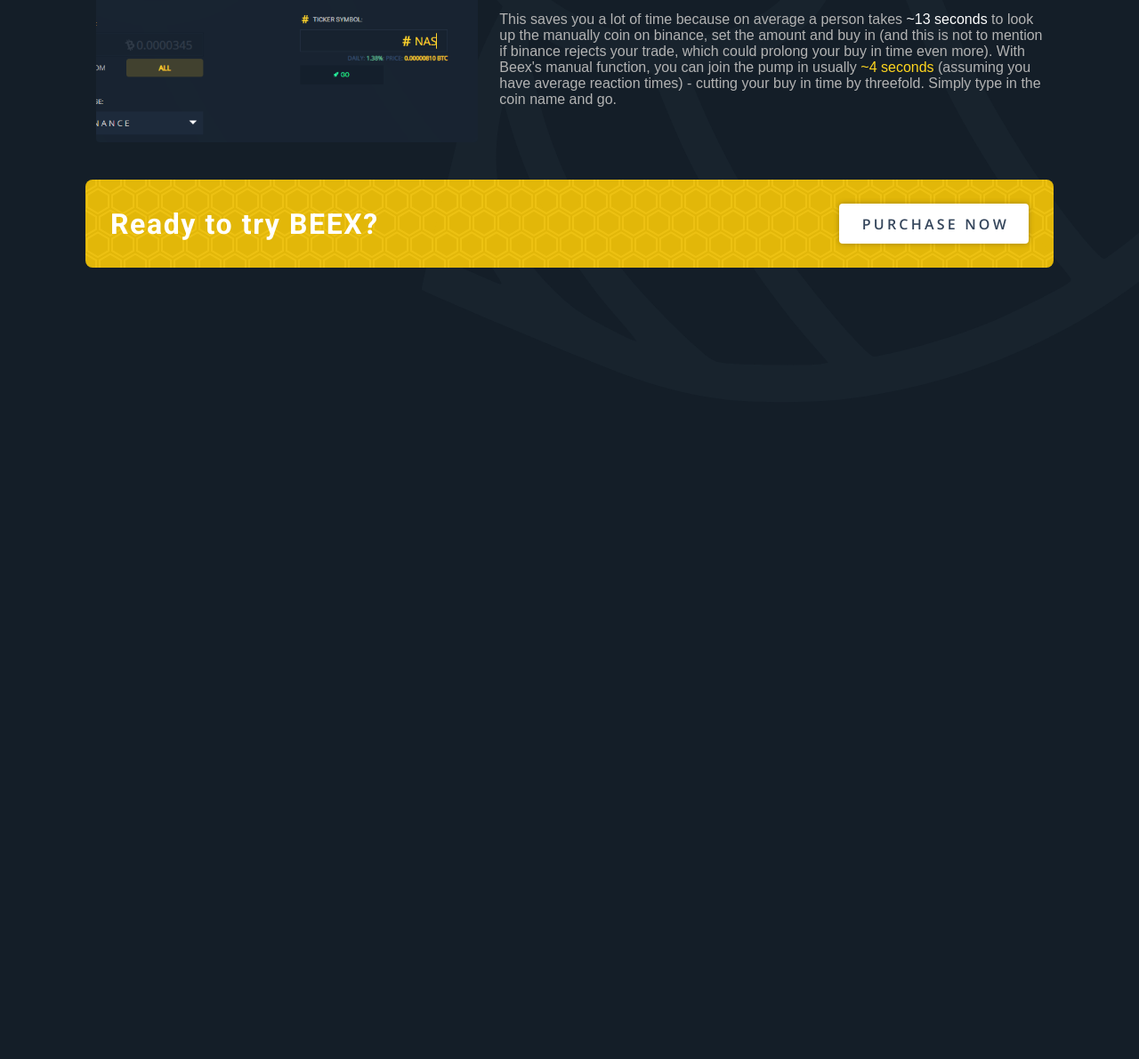
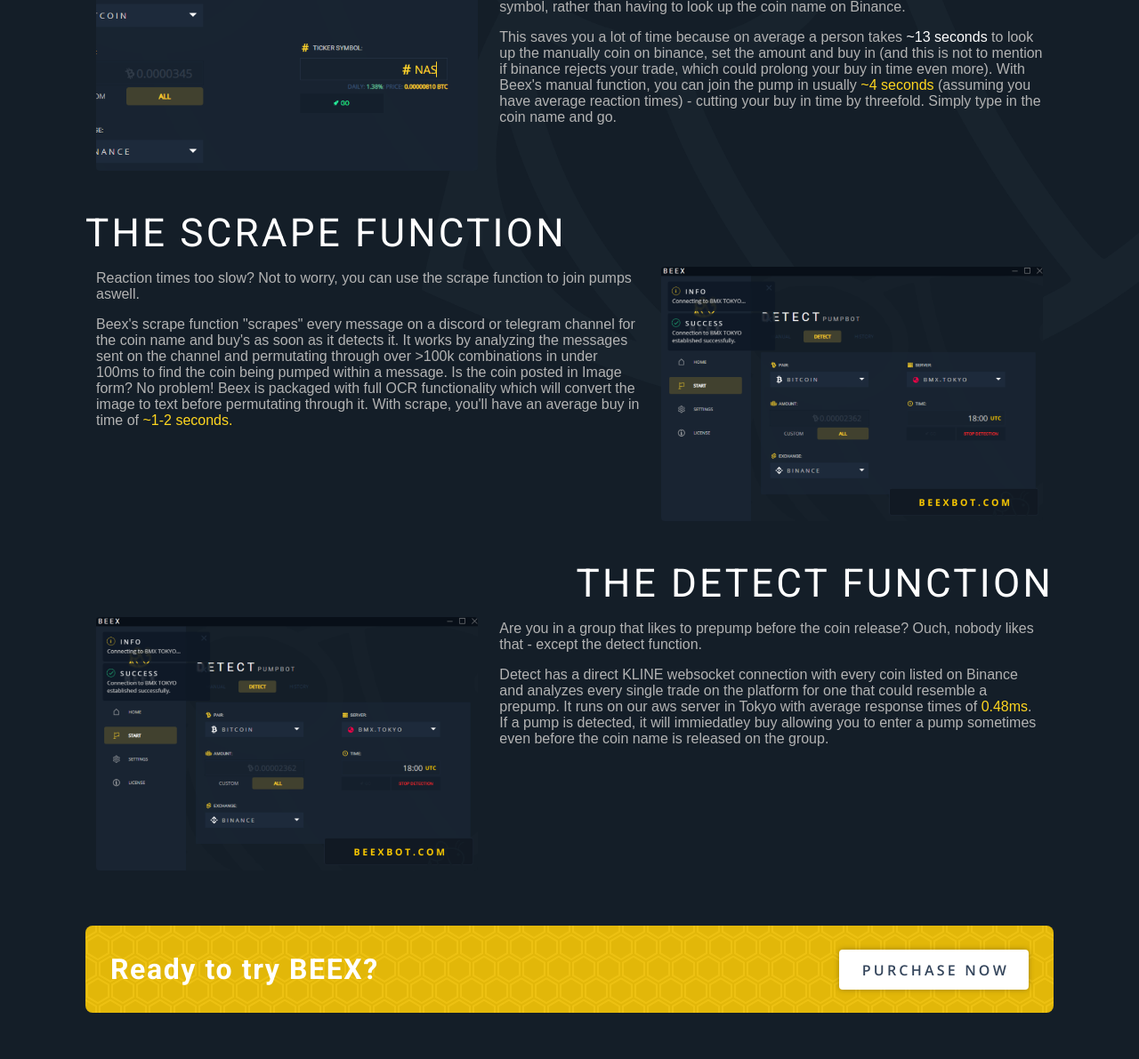
Before and after one commit to Beex-Bot/website, a website: page public/about/index.html in a window 1280 px wide. Shown: the part 614-1805 px from the top of the page at 89% size. Before the commit the page ends 967 px from the top, so only its background shows below. Drawn offline with nearby package versions, Linux system fonts and the light colour scheme.

Commit message:
more about sections

```diff
--- a/public/about/index.html
+++ b/public/about/index.html
@@ -64,21 +64,49 @@
                         <p>It has various different functions disposable to you during an event - such as automatic pump detection (for detecting prepumps) to manual trading. With beex, you dont ever have to worry about buying in late into a pump again - youll always be one of the first participants.</p>
                     </div>
                     <div class="col s12 m5">
-                        <img class="rounded-small" src="/assets/images/about/1.png">
+                        <img class="img rounded-small" src="/assets/images/about/1.png">
                     </div>
                 </div>
             </div>
 
             <div class="title-small txt-space txt-upper txt-right">The manual Function</div>
 
-            <div class="section" style="margin-bottom: 1rem;">
+            <div class="section" style="margin-bottom: 2rem;">
                 <div class="row">
                     <div class="col s12 m5">
-                        <img class="rounded-small" src="/assets/images/about/manual.png">
+                        <img class="img rounded-small" src="/assets/images/about/manual.png">
                     </div>
                     <div class="col s12 m7">
                         <p>Beex's manual function allows you to enter a pump by simply typing in the ticker symbol, rather than having to look up the coin name on Binance.</p>
                         <p>This saves you a lot of time because on average a person takes <span class="txt-white">~13 seconds</span> to look up the manually coin on binance, set the amount and buy in (and this is not to mention if binance rejects your trade, which could prolong your buy in time even more). With Beex's manual function, you can join the pump in usually <span class="txt-primary">~4 seconds</span> (assuming you have average reaction times) - cutting your buy in time by threefold. Simply type in the coin name and go.</p>
+                    </div>
+                </div>
+            </div>
+
+            <div class="title-small txt-space txt-upper">The Scrape Function</div>
+
+            <div class="section" style="margin-bottom: 2rem;">
+                <div class="row">
+                    <div class="col s12 m7">
+                        <p>Reaction times too slow? Not to worry, you can use the scrape function to join pumps aswell.</p>
+                        <p>Beex's scrape function "scrapes" every message on a discord or telegram channel for the coin name and buy's as soon as it detects it. It works by analyzing the messages sent on the channel and permutating through over >100k combinations in under 100ms to find the  coin being pumped  within a message. Is the coin posted in Image form? No problem! Beex is packaged with full OCR functionality which will convert the image to text before permutating through it. With scrape, you'll have an average buy in time of <span class="txt-primary">~1-2 seconds.</span></p>
+                    </div>
+                    <div class="col s12 m5">
+                        <img class="img rounded-small" src="/assets/images/about/1.png">
+                    </div>
+                </div>
+            </div>
+
+            <div class="title-small txt-space txt-upper txt-right">The Detect Function</div>
+
+            <div class="section" style="margin-bottom: 2rem;">
+                <div class="row">
+                    <div class="col s12 m5">
+                        <img class="img rounded-small" src="/assets/images/about/1.png">
+                    </div>
+                    <div class="col s12 m7">
+                        <p>Are you in a group that likes to prepump before the coin release? Ouch, nobody likes that  - except the detect function.</p>
+                        <p>Detect has a direct KLINE websocket connection with every coin listed on Binance and analyzes every single trade on the platform for one that could resemble a prepump. It runs on our aws server in Tokyo with average response times of <span class="txt-primary">0.48ms</span>. If a pump is detected, it will immiedatley buy allowing you to enter a pump sometimes even before the coin name is released on the group.  </p>
                     </div>
                 </div>
             </div>
--- a/public/assets/css/about.css
+++ b/public/assets/css/about.css
@@ -1,3 +1,5 @@
 .section .img {
+    display: block;
+    margin: .75rem 0;
     width: 100%;
 }
```
